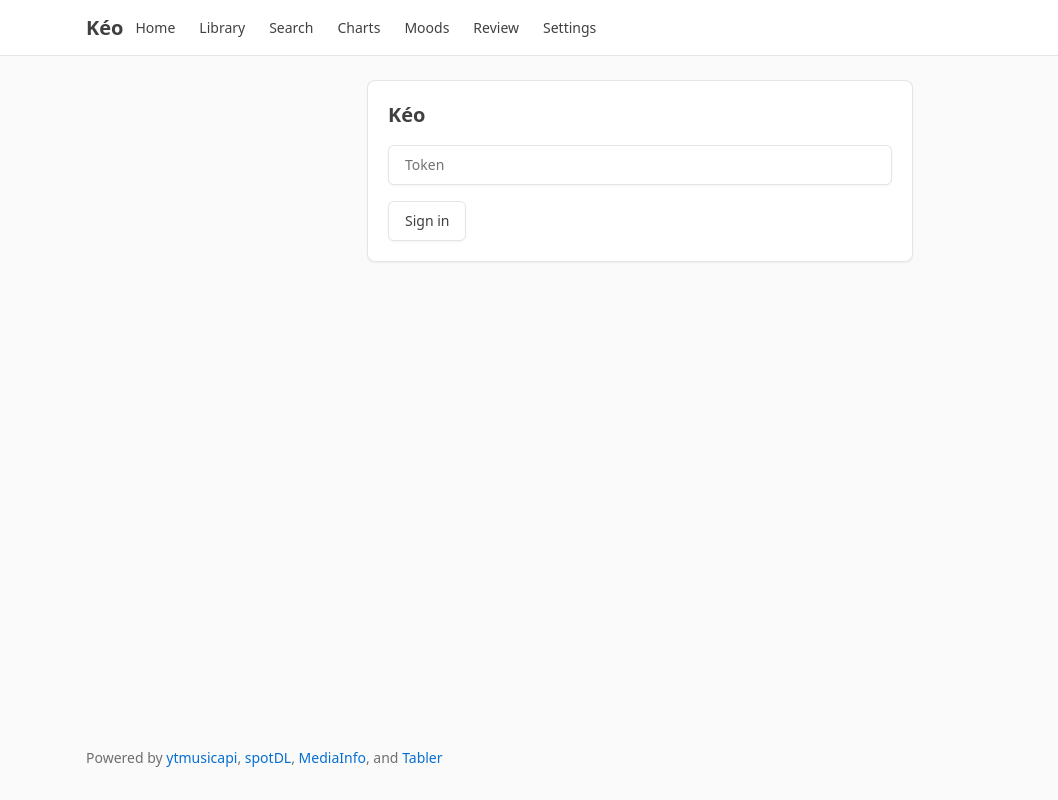
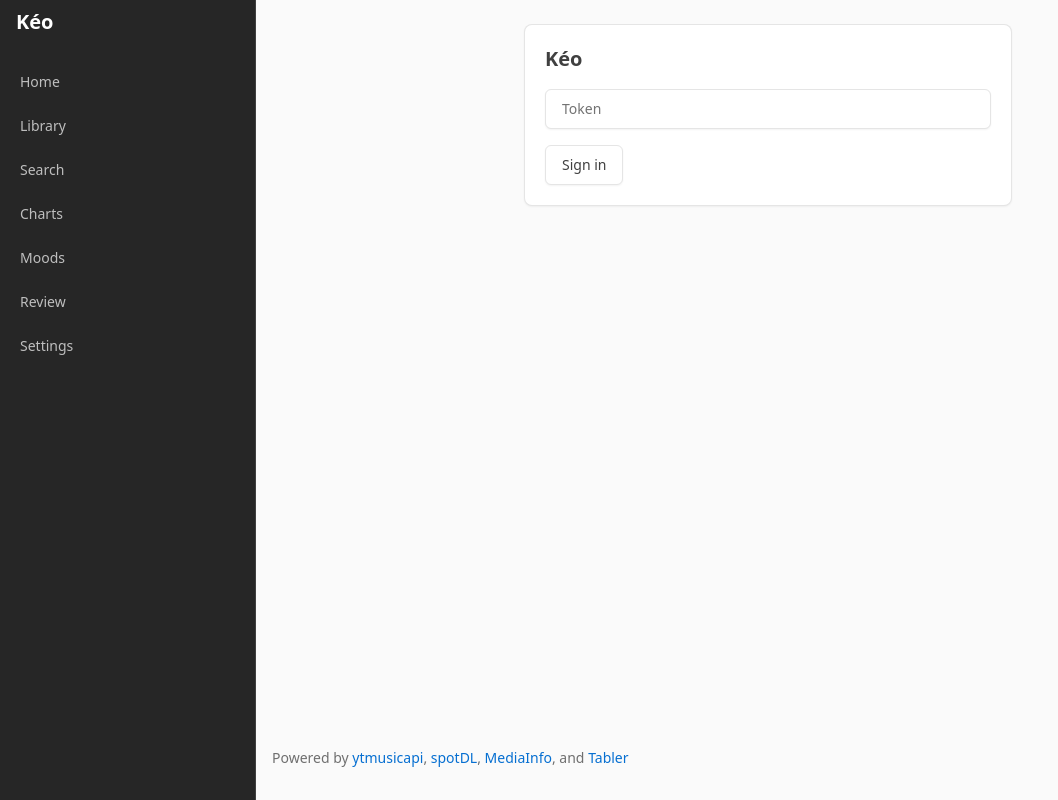
Before and after one commit to ngdtam/keo, a Python web app: template src/keo/web/templates/login.html in a window 1280 px wide. Shown: the whole page, without its empty margins (0-1058 px from the left). Run offline with Jinja, Linux system fonts and the light colour scheme; the template is opened without the code that fills it, so the values that code supplies are empty.

Commit message:
Move the page links into a dark vertical nav.
Login stays bare. The links and the active rule are unchanged.

```diff
--- a/src/keo/web/templates/base.html
+++ b/src/keo/web/templates/base.html
@@ -10,14 +10,14 @@
   {% set path = request.url.path %}
   <div class="page">
     {% if path != '/login' %}
-    <header class="navbar navbar-expand-md d-print-none">
-      <div class="container-xl">
-        <button class="navbar-toggler" type="button" data-bs-toggle="collapse" data-bs-target="#navbar-menu" aria-controls="navbar-menu" aria-expanded="false" aria-label="Open menu">
+    <aside class="navbar navbar-vertical navbar-expand-lg" data-bs-theme="dark">
+      <div class="container-fluid">
+        <button class="navbar-toggler" type="button" data-bs-toggle="collapse" data-bs-target="#sidebar-menu" aria-controls="sidebar-menu" aria-expanded="false" aria-label="Open menu">
           <span class="navbar-toggler-icon"></span>
         </button>
         <a href="/" class="navbar-brand">Kéo</a>
-        <div class="collapse navbar-collapse" id="navbar-menu">
-          <ul class="navbar-nav">
+        <div class="collapse navbar-collapse" id="sidebar-menu">
+          <ul class="navbar-nav pt-lg-3">
             <li class="nav-item"><a class="nav-link{% if path == '/' %} active{% endif %}" href="/" {% if path == '/' %}aria-current="page"{% endif %}>Home</a></li>
             <li class="nav-item"><a class="nav-link{% if path.startswith('/library') %} active{% endif %}" href="/library" {% if path.startswith('/library') %}aria-current="page"{% endif %}>Library</a></li>
             <li class="nav-item"><a class="nav-link{% if path == '/search' %} active{% endif %}" href="/search" {% if path == '/search' %}aria-current="page"{% endif %}>Search</a></li>
@@ -28,7 +28,7 @@
           </ul>
         </div>
       </div>
-    </header>
+    </aside>
     {% endif %}
     <div class="page-wrapper">
       <div class="page-body">
```
Also changed, not shown: tests/test_web_home.py (+10 -0 lines), tests/test_web_library.py (+5 -0 lines).
